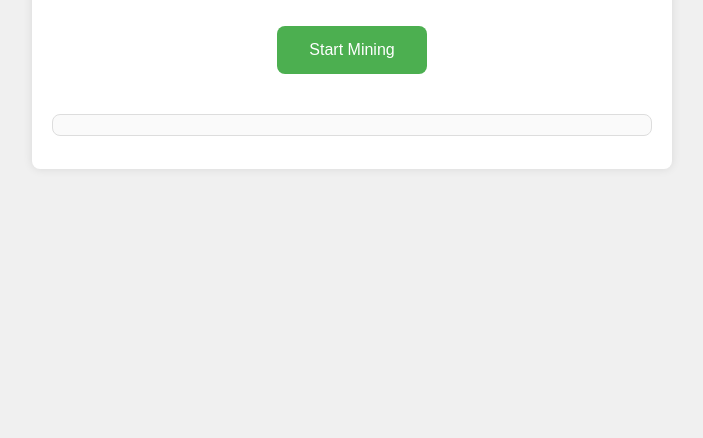
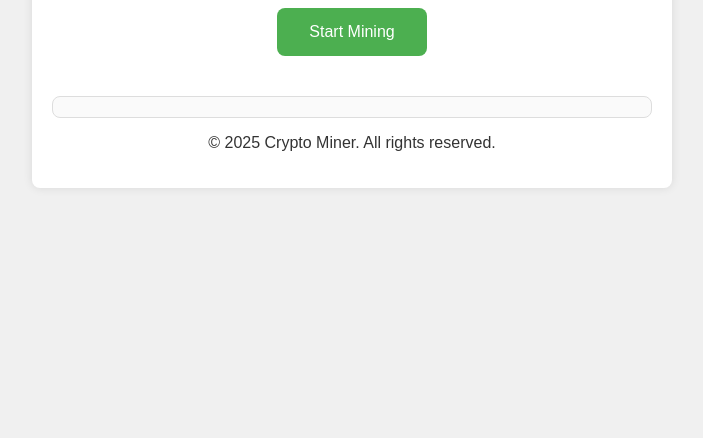
Before and after one commit to kawaki377/crypto-miner-js, a website: page index.html in a window 1280 px wide. Shown: the part 362-800 px from the top of the page, without its empty margins (288-991 px from the left). Drawn offline with Linux system fonts and the light colour scheme.

Commit message:
Update index.html

```diff
--- a/index.html
+++ b/index.html
@@ -9,9 +9,16 @@
 </head>
 <body>
     <div class="container">
-        <h1>Crypto Miner</h1>
-        <button id="mineButton" class="button">Start Mining</button>
-        <pre id="output" class="output"></pre>
+        <header>
+            <h1>Crypto Miner</h1>
+        </header>
+        <main>
+            <button id="mineButton" class="button">Start Mining</button>
+            <pre id="output" class="output"></pre>
+        </main>
+        <footer>
+            <p>© 2025 Crypto Miner. All rights reserved.</p>
+        </footer>
     </div>
 </body>
 </html>
```
